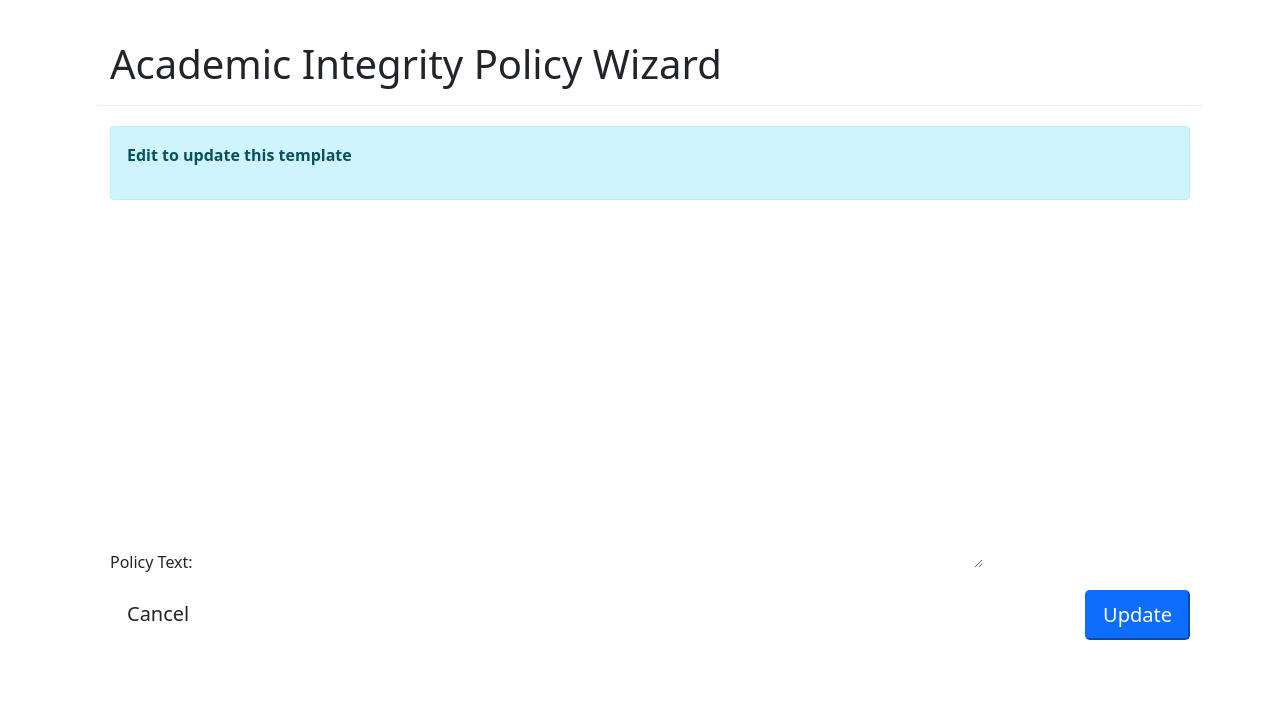
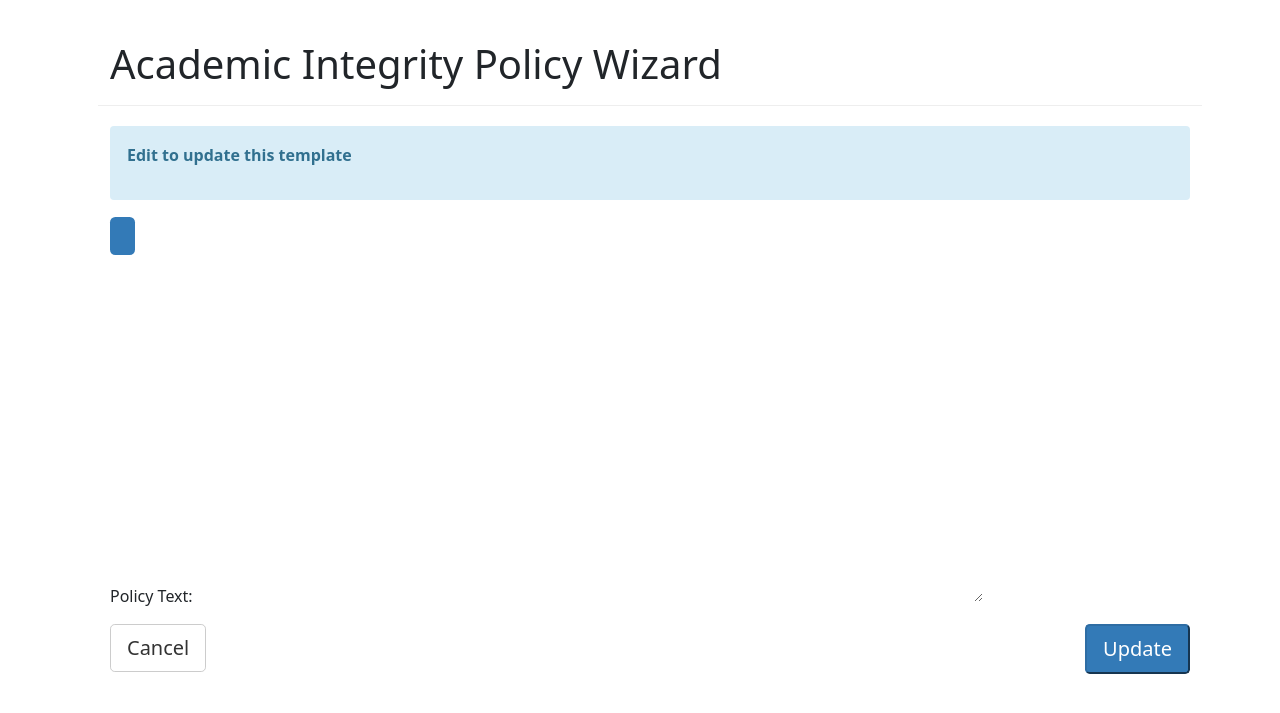
Before and after one commit to Harvard-ATG/academic_integrity_tool_v2, a Django app: template templates/admin_level_template_edit.html in a window 1280 px wide. Shown: the top 713 px of the page. Run offline with Django 3.2, Linux system fonts and the light colour scheme; the template is opened without the code that fills it: values named after a table or form of the project are taken from there, others are empty; some libraries are stand-ins or nearby versions.

Commit message:
added css changes to admimin templates

```diff
--- a/templates/admin_level_template_edit.html
+++ b/templates/admin_level_template_edit.html
@@ -18,7 +18,7 @@
 
                 <div class="row">
                     <div class="col-xs-12">
-                        <div class="alert alert-info">
+                        <div class="alert custom-alert-info">
                             <p><strong>Edit to update this template</strong></p>
                         </div>
                     </div>
@@ -26,7 +26,7 @@
 
                 <div class="row">
                     <div class="col-xs-12">
-                        <h3><span class="label label-primary">{{ template_to_update.name }}</span></h3>
+                        <h3><span class="custom-label">{{ template_to_update.name }}</span></h3>
                     </div>
                 </div>
 
@@ -36,8 +36,8 @@
                     <div class="col-xs-12">
                         <form action="" method="post">{% csrf_token %}
                             {{ form.as_p }}
-                            <a href="{% url 'policy_templates_list' %}" class="btn btn-default btn-lg" role="button">Cancel</a>
-                            <input class="btn-primary pull-right btn-lg" type="submit" value="Update" />
+                            <a href="{% url 'policy_templates_list' %}" class="btn btn-default btn-lg" role="button" id="custom-btn-default">Cancel</a>
+                            <input class="btn-primary pull-right btn-lg" type="submit" value="Update"  id="custom-btn" />
                         </form>
                     </div>
                 </div>
--- a/templates/instructor_active_policy.html
+++ b/templates/instructor_active_policy.html
@@ -38,7 +38,7 @@
             <div class="row">
                 <div class="col-8">
                     <div>
-                        <a class="btn btn-primary" role="button" data-bs-toggle="modal" data-bs-target="#myModal"style="background-color: white; color: #333; border-color: #ccc;">
+                        <a class="btn btn-primary" role="button" data-bs-toggle="modal" data-bs-target="#myModal" style="background-color: white; color: #333; border-color: #ccc;">
                             <i class="fa fa-times-circle fa-flip-horizontal"></i>
                                 Delete and prepare new policy from templates
                         </a>
--- a/templates/instructor_level_policy_edit.html
+++ b/templates/instructor_level_policy_edit.html
@@ -27,7 +27,7 @@
                         <form method="post">
                             {% csrf_token %}
                             {{ form.as_p }}
-                            <a href="{% url 'policy_templates_list' %}" class="btn btn-default btn-lg" role="button" id="custom-btn">Cancel</a>
+                            <a href="{% url 'policy_templates_list' %}" class="btn btn-default btn-lg" role="button" id="custom-btn-default">Cancel</a>
                             <input class="btn-primary pull-right btn-lg" type="submit" value="Publish" id="custom-btn"/>
                         </form>
                     </div>
```
Also changed, not shown: templates/admin_edit_updated_template.html (+4 -4 lines), templates/admin_updated_template.html (+4 -4 lines).
